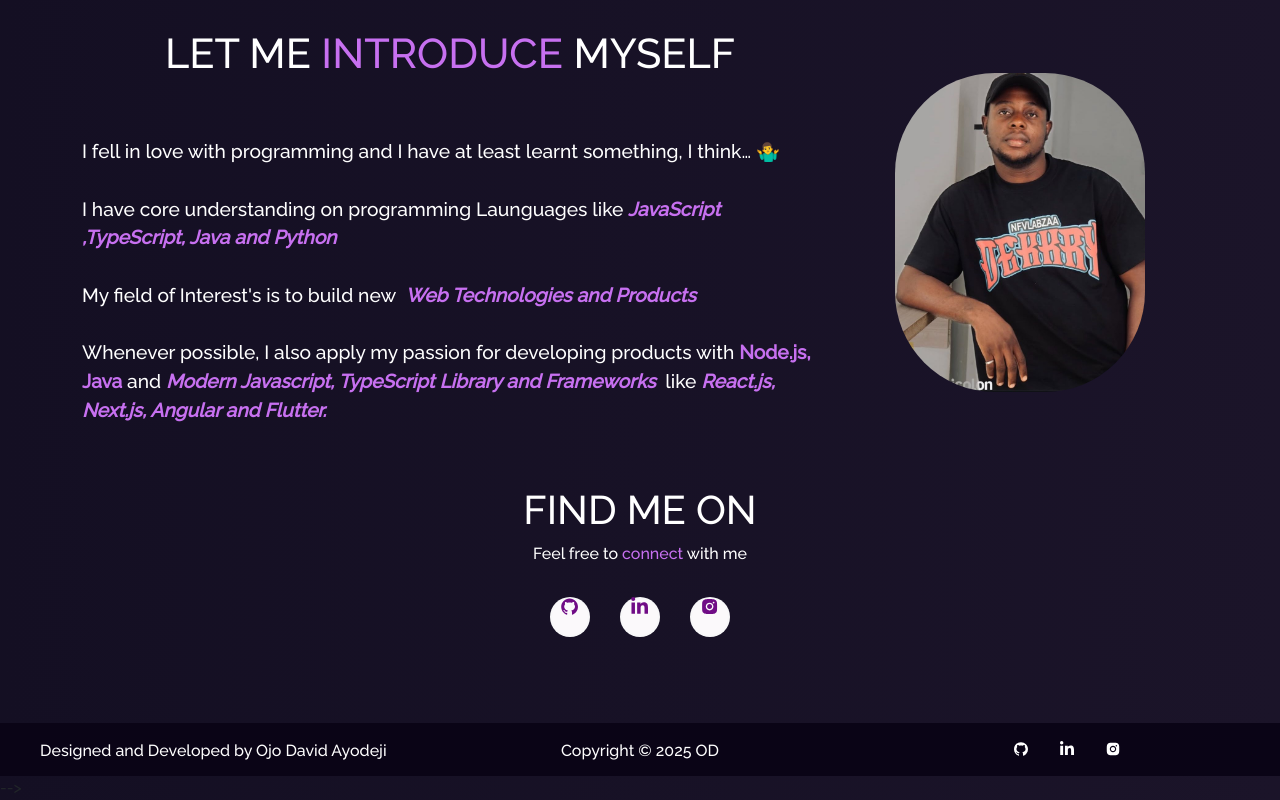
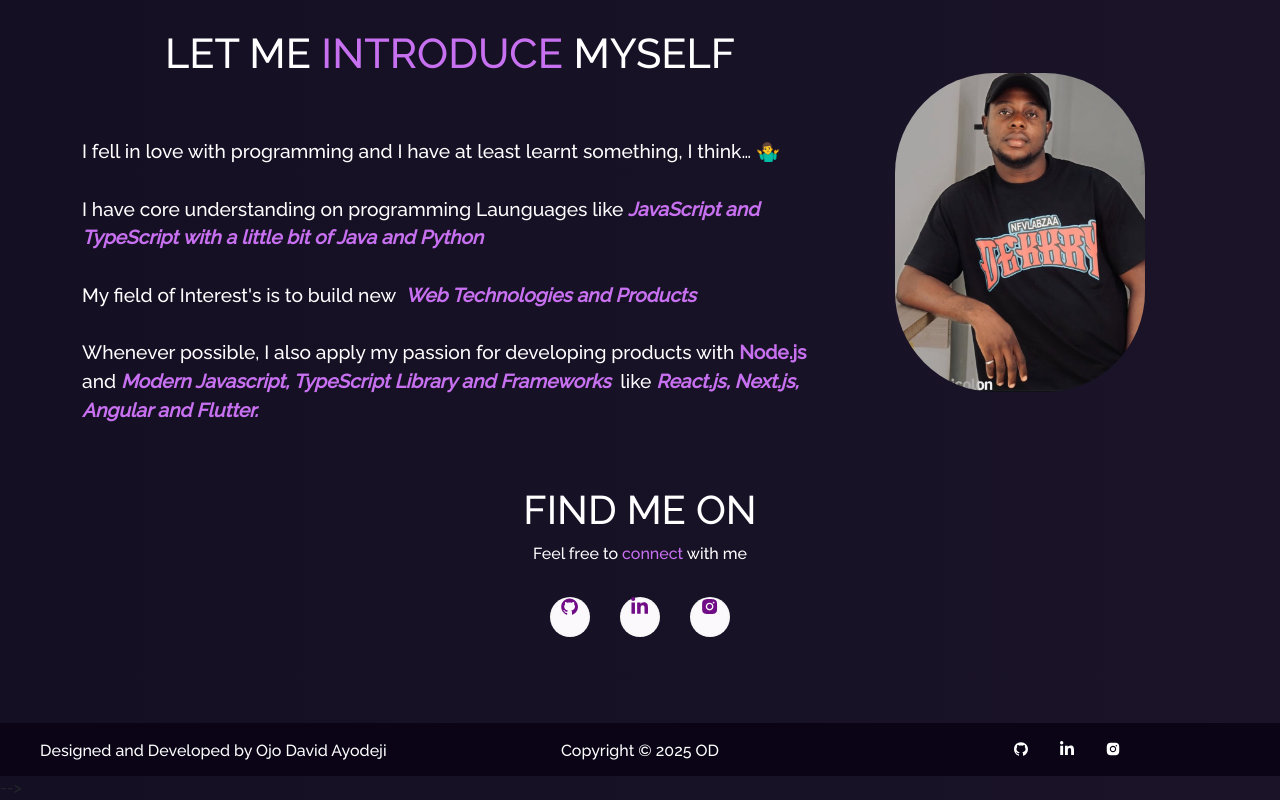
Before and after one commit to davidojo1144/Port_Folio, a React (Create React App) app in the folder Portfolio/: page / in a window 1280 px wide. Shown: the part 847-1647 px from the top of the page. Built offline with nearby package versions, Linux system fonts and the light colour scheme.

Commit message:
Port Folio

```diff
--- a/Portfolio/src/components/Home/Home2.js
+++ b/Portfolio/src/components/Home/Home2.js
@@ -24,7 +24,7 @@ function Home2() {
               <br />
               <br />I have core understanding on programming Launguages like
               <i>
-                <b className="purple"> JavaScript ,TypeScript, Java and Python</b>
+                <b className="purple"> JavaScript and TypeScript with a little bit of Java and Python</b>
               </i>
               <br />
               <br />
@@ -38,7 +38,7 @@ function Home2() {
               <br />
               <br />
               Whenever possible, I also apply my passion for developing products
-              with <b className="purple">Node.js, Java</b> and
+              with <b className="purple">Node.js</b> and
               <i>
                 <b className="purple">
                   {" "}
```
